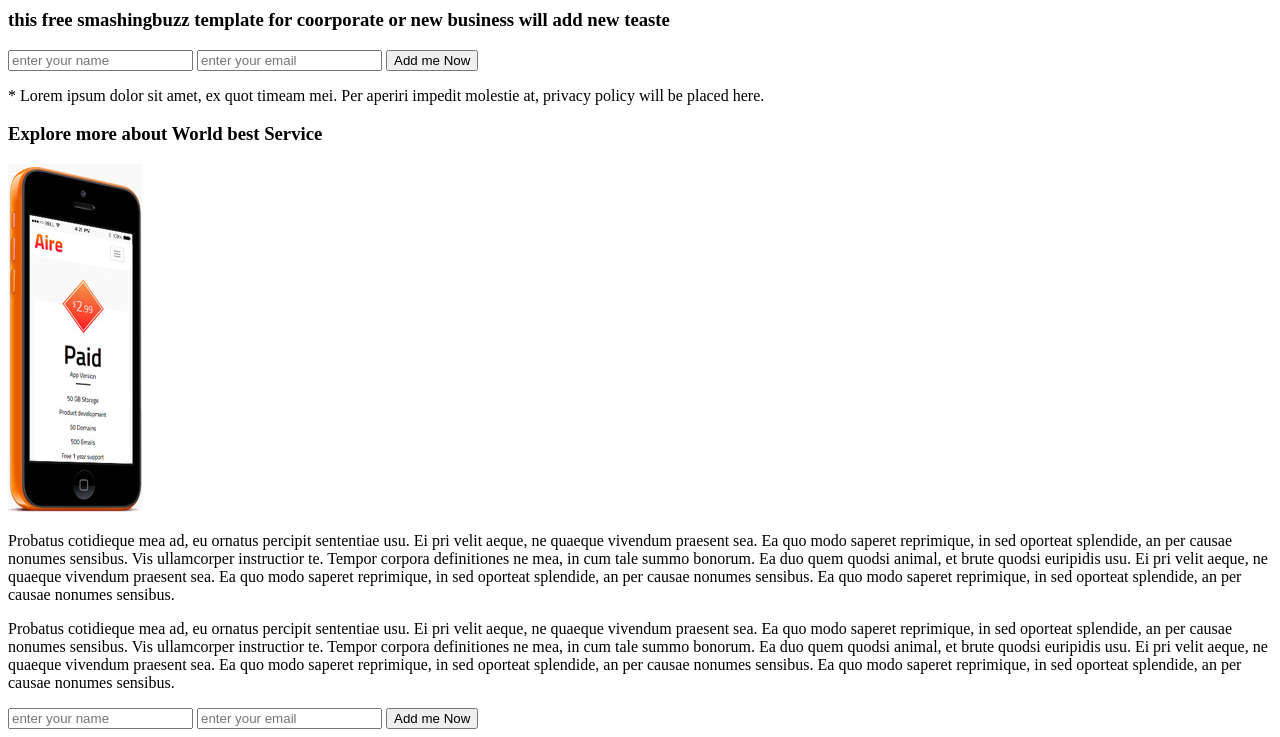
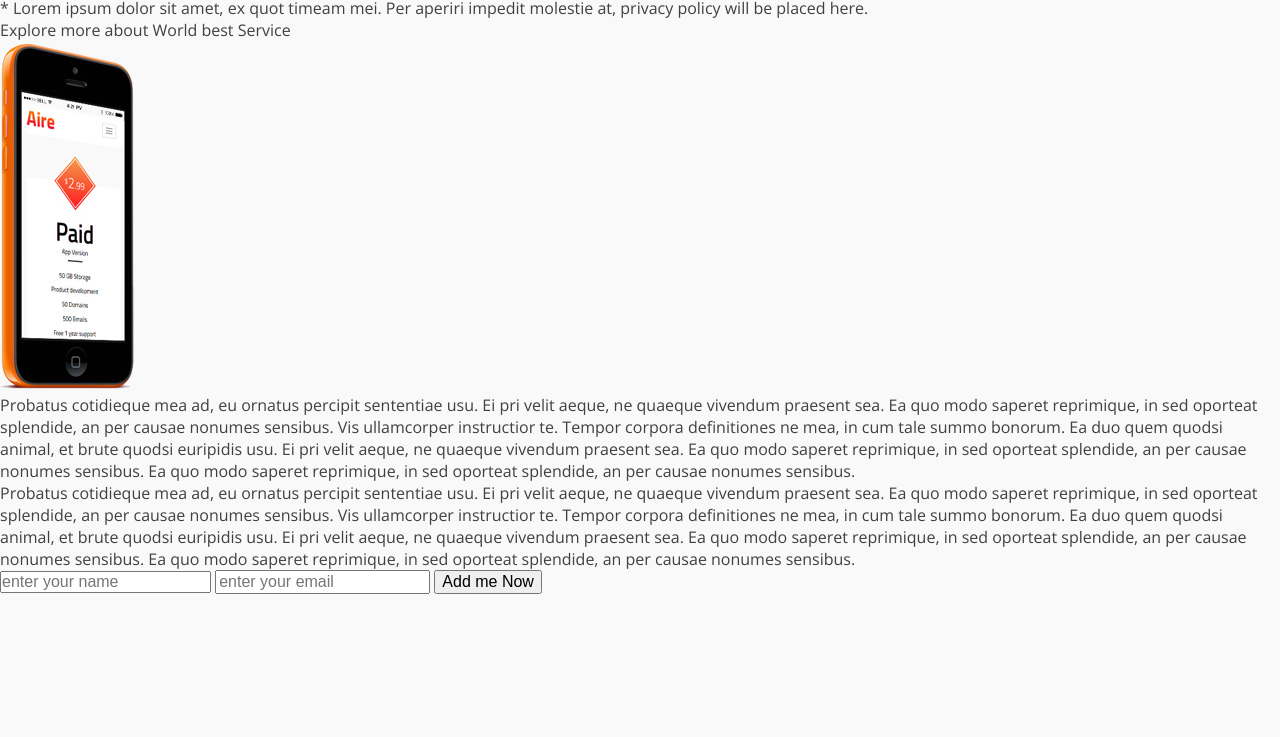
Before and after one commit to rudgy/Site1, a plain HTML site: page index.html in a window 1280 px wide. Shown: the part 71-808 px from the top of the page. Drawn offline with nearby package versions, Linux system fonts and the light colour scheme.

Commit message:
Сброс стилей и шрифты
Сбросил стили, подключил гугл-шрифты

```diff
--- a/index.html
+++ b/index.html
@@ -3,6 +3,9 @@
     <head>
         <title>Mini Lending Company</title>
         <meta charset="utf-8">
+        <link href="https://fonts.googleapis.com/css?family=Open+Sans:300i,400,700|Raleway:200i" rel="stylesheet">
+
+        <link rel="stylesheet" href="style/reset.css">
         <link rel="stylesheet" href="style/style.css">
     </head>
     <body>
--- /dev/null
+++ b/style/reset.css
@@ -0,0 +1,61 @@
+/* --------------- reset.css --------------- */
+html, body, div, span, h1, h2, h3, h4, h5, h6, p, em, img, strong, sub, sup, b, u, i,  dl, dt, dd, ol, ul, li, fieldset, form, label, table, tbody, tfoot, thead, tr, th, td, article, aside, canvas, details, figcaption, figure, footer, header, hgroup, menu, nav, section, summary, time, mark, audio, video {
+	margin: 0;
+	padding: 0;
+	border: 0;
+	outline: 0;                               /* обнуляем отступы и убираем бордюры */
+	vertical-align: baseline;          /* приводим все к одной базовой линии */
+	background: transparent;      /* чтобы не проскакивали левые фоны, установленные по умолчанию */
+	font-size: 100%;                     /* размер шрифта всем одинаковый */
+}
+
+input, select, button, textarea {
+	margin: 0; 				/* убираем отступы по умолчанию для элементов форм (в частности для checkbox и radio) */
+	font-size: 100%; 			/* делаем размер шрифтов везде одинаковым */
+	outline: none;
+}
+input[type="text"], input[type="password"], textarea {
+	padding: 0; 				/* убираем внутренние отступы для текстовых полей */
+}
+input[type="checkbox"] { 		/* вертикальное выравнивание чекбоксов и радиобатонов относительно меток */
+	vertical-align: bottom;
+}
+input[type="radio"] {
+	vertical-align: text-bottom;
+}
+
+article, aside, details, figcaption, figure, footer, header, hgroup, menu, nav, section {
+	display:block;
+}
+
+/* --------------- /reset.css --------------- */
+
+/* --------------- базовые настройки ---------*/
+html {
+	min-height:100%; /* всегда показываем вертикальную полосу прокрутки  */
+}
+body {
+	color: #000;
+	text-align: left;
+	font-size: 1em; /* используем безопасные шрифтовые CSS стеки */
+	min-height:100%;
+    font-family: 'Open Sans', sans-serif;
+    color: #404040;
+    background: #f9f9f9;
+}
+
+h1, h2, h3, h4, h5, h6{
+	font-weight:normal;
+}
+img{
+	max-width:100%;
+}
+.clr{
+	clear:both;
+}
+.clearfix:after {
+    clear: both;
+    content: "";
+    display: table;
+}
+/* --------------- /базовые настройки ---------*/
```
